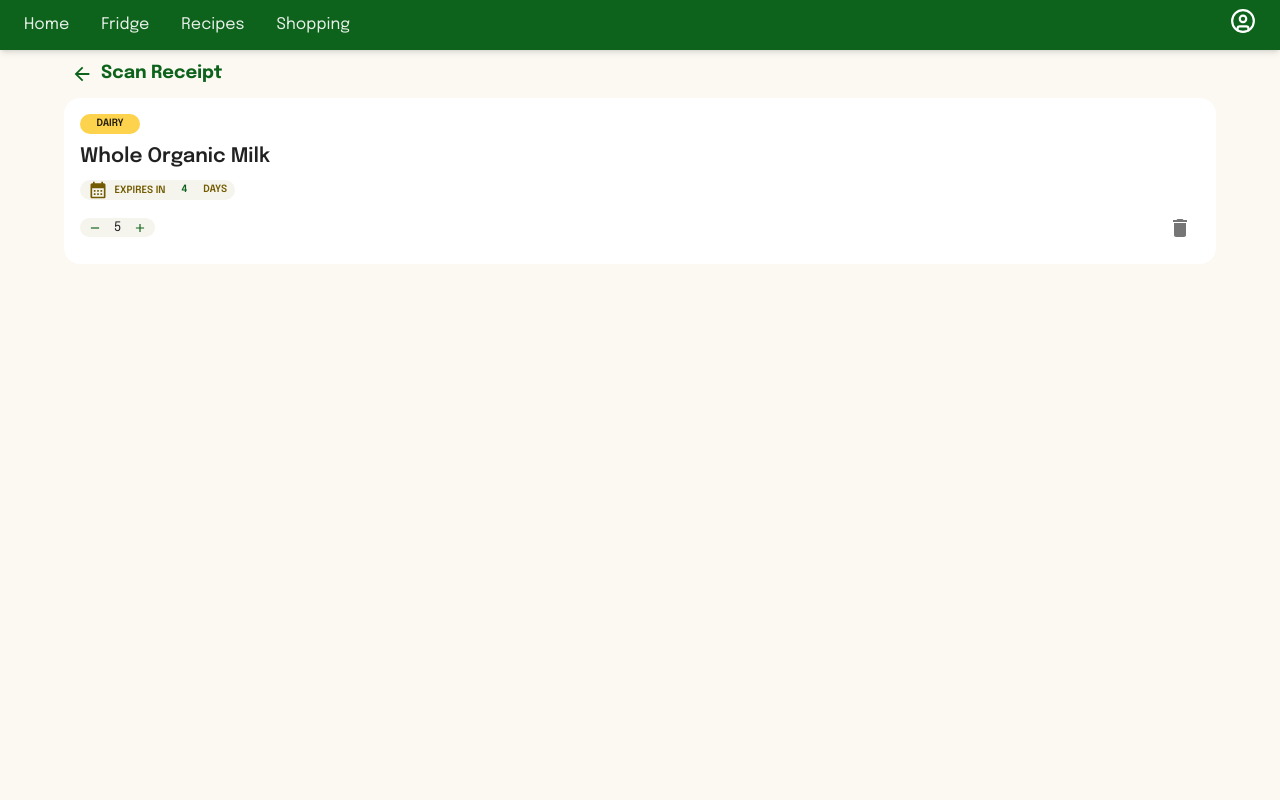
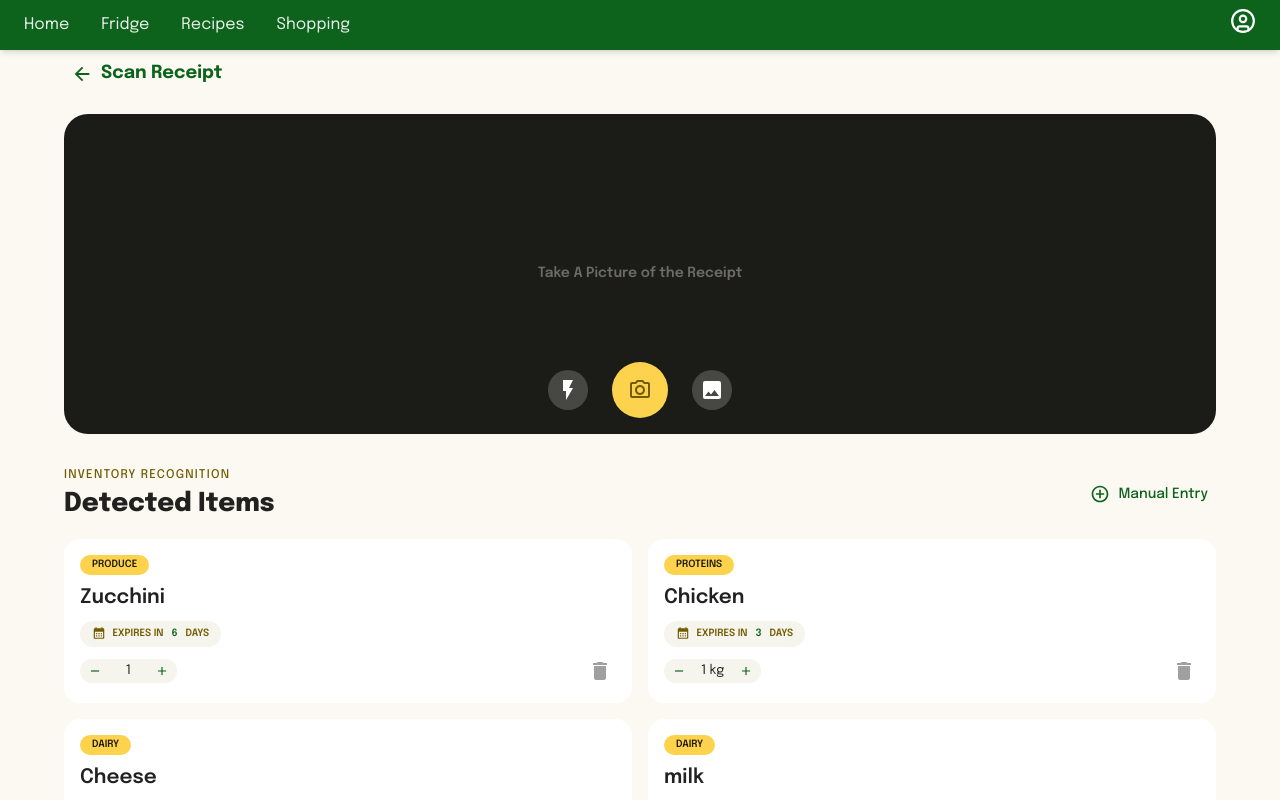
Before and after one commit to Code-the-Dream-School/l-group-practicum-team3, a React (Vite) app in the folder frontend/: page /add-items in a window 1280 px wide. Shown: the top 800 px of the page. Built offline with nearby package versions, Linux system fonts and the light colour scheme; no server answers; sample sign-in values are in the browser's storage; a web font is replaced by a local one.

Commit message:
add camera section

```diff
--- /dev/null
+++ b/frontend/src/components/scanning-page/Camera.jsx
@@ -0,0 +1,104 @@
+import Box from "@mui/material/Box";
+import IconButton from "@mui/material/IconButton";
+import Typography from "@mui/material/Typography";
+
+import CameraAltOutlinedIcon from "@mui/icons-material/CameraAltOutlined";
+import FlashOnIcon from "@mui/icons-material/FlashOn";
+import InsertPhotoIcon from "@mui/icons-material/InsertPhoto";
+import { alpha } from "@mui/material/styles";
+
+export default function Camera({
+  fileInputRef,
+  handleFileChange,
+  previewImage,
+}) {
+  return (
+    <>
+      <input
+        type="file"
+        accept="image/*"
+        capture="environment"
+        ref={fileInputRef}
+        style={{ display: "none" }}
+        onChange={handleFileChange}
+      />
+      <Box
+        sx={{
+          position: "relative",
+          width: "100%",
+          height: "320px",
+          backgroundColor: "#1B1C18",
+          borderRadius: "24px",
+          overflow: "hidden",
+          display: "flex",
+          justifyContent: "center",
+          alignItems: "center",
+          mt: 2,
+          mb: 4,
+          cursor:'pointer'
+        }}
+        onClick={() => fileInputRef.current.click()}
+      >
+        {previewImage ? (
+          <Box
+            component="img"
+            src={previewImage}
+            alt="Receipt preview"
+            sx={{
+              width: "75%",
+              height: "60%",
+              objectFit: "cover",
+            }}
+          />
+        ) : (
+          <Typography
+            sx={{ color: "#6D6B65", fontSize: "14px", fontWeight: 600 }}
+          >
+            Take A Picture of the Receipt
+          </Typography>
+        )}
+
+        {/* camera */}
+        <Box
+          sx={{
+            position: "absolute",
+            bottom: "16px",
+            display: "flex",
+            alignItems: "center",
+            gap: "24px",
+            zIndex: 999,
+          }}
+        >
+          <IconButton
+            sx={{
+              backgroundColor: alpha("#FBF9F2", 0.2),
+              color: "#FFFFFF",
+              padding: "8px",
+            }}
+          >
+            <FlashOnIcon />
+          </IconButton>
+          <IconButton
+            size="large"
+            sx={{
+              backgroundColor: "#FDD34D !important",
+              color: "secondary.contrastText",
+              padding: "16px",
+            }}
+          >
+            <CameraAltOutlinedIcon />
+          </IconButton>
+          <IconButton
+            sx={{
+              backgroundColor: alpha("#FBF9F2", 0.2),
+              color: "#FFFFFF",
+              padding: "8px",
+            }}
+          >
+            <InsertPhotoIcon />
+          </IconButton>
+        </Box>
+      </Box>
+    </>
+  );
+}
--- /dev/null
+++ b/frontend/src/components/scanning-page/Nav.jsx
@@ -0,0 +1,17 @@
+import Button from '@mui/material/Button'
+
+import ArrowBackIcon from "@mui/icons-material/ArrowBack";
+
+export default function Nav() {
+  return (
+      <nav>
+        <Button
+          size="large"
+          sx={{ fontWeight: "bold", fontSize: "large" }}
+          startIcon={<ArrowBackIcon />}
+        >
+          Scan Receipt
+        </Button>
+      </nav>
+  )
+}
--- a/frontend/src/components/scanning-page/ReceiptItem.jsx
+++ b/frontend/src/components/scanning-page/ReceiptItem.jsx
@@ -1,4 +1,5 @@
 import Stack from "@mui/material/Stack";
+import Box from "@mui/material/Box";
 import Paper from "@mui/material/Paper";
 import Typography from "@mui/material/Typography";
 import Chip from "@mui/material/Chip";
@@ -9,7 +10,16 @@ import AddIcon from "@mui/icons-material/Add";
 import DeleteIcon from "@mui/icons-material/Delete";
 import CalendarMonthIcon from "@mui/icons-material/CalendarMonth";
 
-export default function ReceiptItem() {
+export default function ReceiptItem({
+  name,
+  category,
+  expiryDays,
+  quantity,
+  handleUpdateQuantity,
+  unit,
+  index,
+  handleDeleteItem,
+}) {
   return (
     <Paper
       elevation={0}
@@ -24,50 +34,42 @@ export default function ReceiptItem() {
       }}
     >
       <Chip
-        label="Dairy"
+        label={category}
         sx={{
           backgroundColor: "secondary.main",
           textTransform: "uppercase",
           fontWeight: 600,
           fontSize: "10px",
           borderRadius: "12px",
-          padding: "10px 4px",
-          width: "60px",
-          height: "15px",
-          border: "none",
-          display: "flex",
-          justifyContent: "center",
-          alignItems: "center",
+          width: "max-content",
+          height: "20px",
         }}
       />
-      <Typography sx={{ fontWeight: 600, fontSize: "20px" }}>
-        Whole Organic Milk
-      </Typography>
+      <Typography sx={{ fontWeight: 600, fontSize: "20px" }}>{name}</Typography>
 
       {/* expiration date */}
       <Stack
         direction="row"
-        spacing={2}
         sx={{
           backgroundColor: "#F5F4ED",
           borderRadius: "50px",
-          justifyContent: "flex-start",
           alignItems: "center",
+          gap: 1,
           width: "max-content",
           textTransform: "uppercase",
-          px: 1,
-          py: 0,
+          px: 1.5,
+          height: "26px",
         }}
       >
-        <Typography
-          sx={{ color: "#735C00", fontWeight: 600, fontSize: "10px" }}
-        >
-          <CalendarMonthIcon sx={{ fontSize: 20, mr: 0.5 }} /> Expires In
-        </Typography>
+        <Box sx={{ display: "flex", alignItems: "center", color: "#735C00" }}>
+          <Typography sx={{ fontWeight: 600, fontSize: "10px" }}>
+            <CalendarMonthIcon sx={{ fontSize: 14, mr: 0.5 }} /> Expires In
+          </Typography>
+        </Box>
         <Typography
           sx={{ color: "primary.main", fontWeight: 600, fontSize: "10px" }}
         >
-          4
+          {expiryDays}
         </Typography>
         <Typography
           sx={{ color: "#735C00", fontWeight: 600, fontSize: "10px" }}
@@ -75,7 +77,6 @@ export default function ReceiptItem() {
           Days
         </Typography>
       </Stack>
-
 
       <Stack
         direction="row"
@@ -91,18 +92,43 @@ export default function ReceiptItem() {
             borderRadius: "50px",
             width: "max-content",
             px: 1,
-            py: 0,
+            height: "24px",
           }}
         >
-          <IconButton sx={{ color: "primary.main", padding: "0" }}>
+          <IconButton
+            sx={{ color: "primary.main", padding: "0" }}
+            onClick={() => handleUpdateQuantity(index, "decrement")}
+          >
             <RemoveIcon sx={{ fontSize: 14 }} />
           </IconButton>
-          <Typography sx={{ fontSize: 13, px: 1 }}>5</Typography>
-          <IconButton sx={{ color: "primary.main", padding: "0" }}>
+          <Typography
+            sx={{
+              fontSize: 13,
+              px: 1,
+              minWidth: "45px",
+              textAlign: "center",
+              whiteSpace: "nowrap",
+            }}
+          >
+            {quantity !== undefined
+              ? quantity % 1 === 0
+                ? quantity
+                : quantity.toFixed(2)
+              : 1}{" "}
+            {unit ? unit : ""}
+          </Typography>
+          <IconButton
+            sx={{ color: "primary.main", padding: "0" }}
+            onClick={() => handleUpdateQuantity(index, "increment")}
+          >
             <AddIcon sx={{ fontSize: 14 }} />
           </IconButton>
         </Stack>
-        <IconButton color="primary.main">
+        <IconButton
+          color="primary.main"
+          sx={{ color: "#A0A0A0", p: 0.5 }}
+          onClick={() => handleDeleteItem(index)}
+        >
           <DeleteIcon />
         </IconButton>
       </Stack>
--- /dev/null
+++ b/frontend/src/components/scanning-page/SectionHeader.jsx
@@ -0,0 +1,35 @@
+import Box from "@mui/material/Box";
+import Button from "@mui/material/Button";
+import Typography from "@mui/material/Typography";
+
+import AddCircleOutlineOutlinedIcon from '@mui/icons-material/AddCircleOutlineOutlined';
+
+export default function SectionHeader() {
+  return (
+    <Box sx={{display:'flex', justifyContent:'space-between'}}>
+      <Box>
+        <Typography
+          sx={{
+            fontWeight: 500,
+            fontSize: "12px",
+            color:'secondary.contrastText',
+            letterSpacing:'1.2px'
+          }}
+        >
+          INVENTORY RECOGNITION
+        </Typography>
+        <Typography
+          sx={{
+            fontWeight: 800,
+            fontSize: "26px",
+          }}
+        >
+          Detected Items
+        </Typography>
+      </Box>
+      <Button startIcon={<AddCircleOutlineOutlinedIcon />}>
+        Manual Entry
+      </Button>
+    </Box>
+  );
+}
--- a/frontend/src/pages/private/ScanningPage.jsx
+++ b/frontend/src/pages/private/ScanningPage.jsx
@@ -1,29 +1,158 @@
-import Button from "@mui/material/Button";
 import Container from "@mui/material/Container";
-
-import ArrowBackIcon from "@mui/icons-material/ArrowBack";
+import Grid from "@mui/material/Grid";
 
 import ReceiptItem from "../../components/scanning-page/ReceiptItem";
+import Camera from "../../components/scanning-page/Camera";
+import SectionHeader from "../../components/scanning-page/SectionHeader";
+import Nav from "../../components/scanning-page/Nav";
+
+import { useRef, useState } from "react";
+
+const data = {
+  date: "06/01/2016",
+  items: [
+    {
+      name: "Zucchini",
+      category: "produce",
+
+      price: 4.66,
+      expiryDays: 6,
+    },
+    {
+      name: "Chicken",
+      category: "proteins",
+      quantity: 1,
+      unit: "kg",
+      price: 10.25,
+      expiryDays: 3,
+    },
+    {
+      name: "Cheese",
+      category: "dairy",
+      quantity: 0.5,
+      unit: "kg",
+      price: 4.66,
+      expiryDays: 0,
+    },
+    {
+      name: "milk",
+      category: "dairy",
+      quantity: 0.778,
+      unit: "ml",
+      price: 4.66,
+      expiryDays: 4,
+    },
+    {
+      name: "apple",
+      category: "produce",
+      quantity: 0.5,
+      unit: "kg",
+      price: 10.25,
+      expiryDays: 3,
+    },
+    {
+      name: "rice",
+      category: "grains",
+      quantity: 0.5,
+      unit: "kg",
+      price: 4.66,
+      expiryDays: 1,
+    },
+    {
+      name: "apple",
+      category: "produce",
+      quantity: 0.5,
+      unit: "kg",
+      price: 10.25,
+      expiryDays: 3,
+    },
+    {
+      name: "rice",
+      category: "grains",
+      quantity: 0.5,
+      unit: "kg",
+      price: 4.66,
+      expiryDays: 1,
+    },
+  ],
+  subtotal: 24.2,
+  total: 24.2,
+};
+
+export default function ScanningPage() {
+  const [scannedItems, setScannedItems] = useState(data.items);
+  const [previewImage, setPreviewImage] = useState(null);
+  const fileInputRef = useRef(null);
+
+  const handleFileChange = (event) => {
+    const file = event.target.files[0];
+
+    if (file) {
+      const imageUrl = URL.createObjectURL(file);
+      setPreviewImage(imageUrl);
+    }
+  };
+
+  const handleUpdateQuantity = (indexToUpdate, action) => {
+    setScannedItems((prevItem) =>
+      prevItem.map((item, index) => {
+        if (index === indexToUpdate) {
+          const currentQty = item.quantity ? item.quantity : 1;
+
+          const isWeightBased = item.unit;
+
+          const step = isWeightBased ? 0.1 : 1;
+
+          const newQty =
+            action === "increment" ? currentQty + step : currentQty - step;
+
+          return {
+            ...item,
+            quantity: Math.max(0, parseFloat(newQty.toFixed(3))),
+          };
+        }
+
+        return item;
+      }),
+    );
+  };
+
+  const handleDeleteItem = (indexToDelete) => {
+    setScannedItems((prevItems) =>
+      prevItems.filter((item, index) => index !== indexToDelete),
+    );
+  };
 
 
 
-export default function ScanningPage() {
   return (
     <Container>
-      <nav>
-        <Button
-          size="large"
-          sx={{ fontWeight: "bold", fontSize: "large" }}
-          startIcon={<ArrowBackIcon />}
-        >
-          Scan Receipt
-        </Button>
-      </nav>
+      <Nav />
 
-     <ReceiptItem />
+      <Camera
+        fileInputRef={fileInputRef}
+        handleFileChange={handleFileChange}
+        previewImage={previewImage}
+      />
+      <SectionHeader />
 
-
-
+      <Grid container spacing={2} sx={{ mt: 2, pb: 4 }}>
+        {scannedItems.map((item, index) => (
+          <Grid size={6} key={index}>
+            <ReceiptItem
+              key={index}
+              name={item.name}
+              category={item.category}
+              expiryDays={item.expiryDays}
+              quantity={item.quantity}
+              unit={item.unit}
+              index={index}
+              handleUpdateQuantity={handleUpdateQuantity}
+              handleDeleteItem={handleDeleteItem}
+            />
+          </Grid>
+        ))}
+      </Grid>
     </Container>
   );
 }
```
Also changed, not shown: 1 other file (tests, documents, lock files or other folders).
